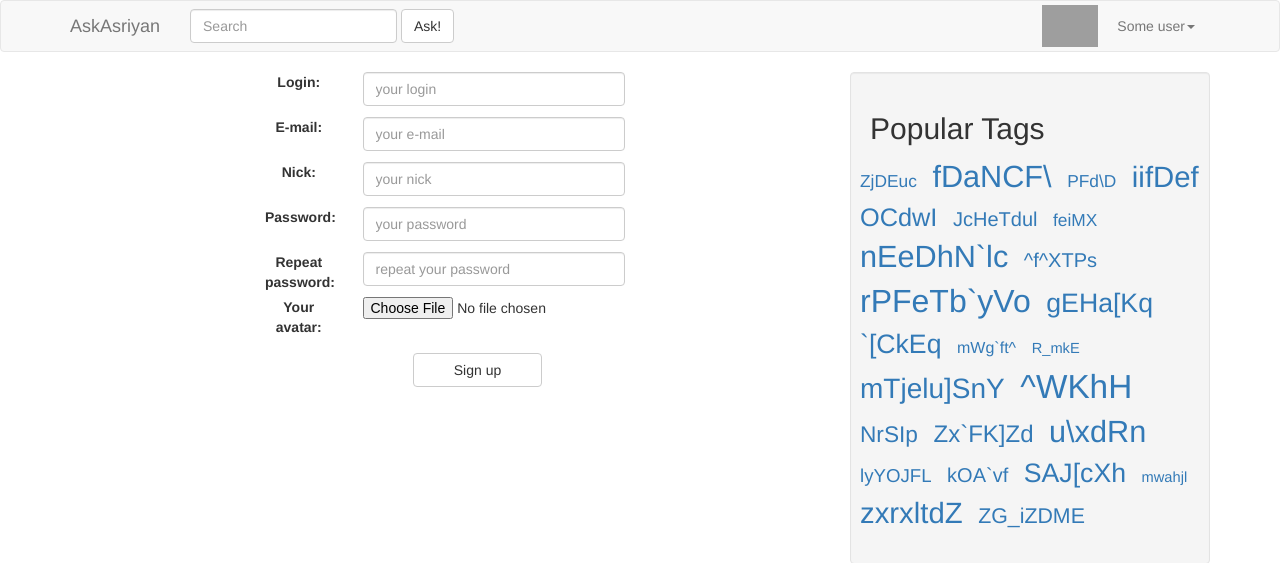
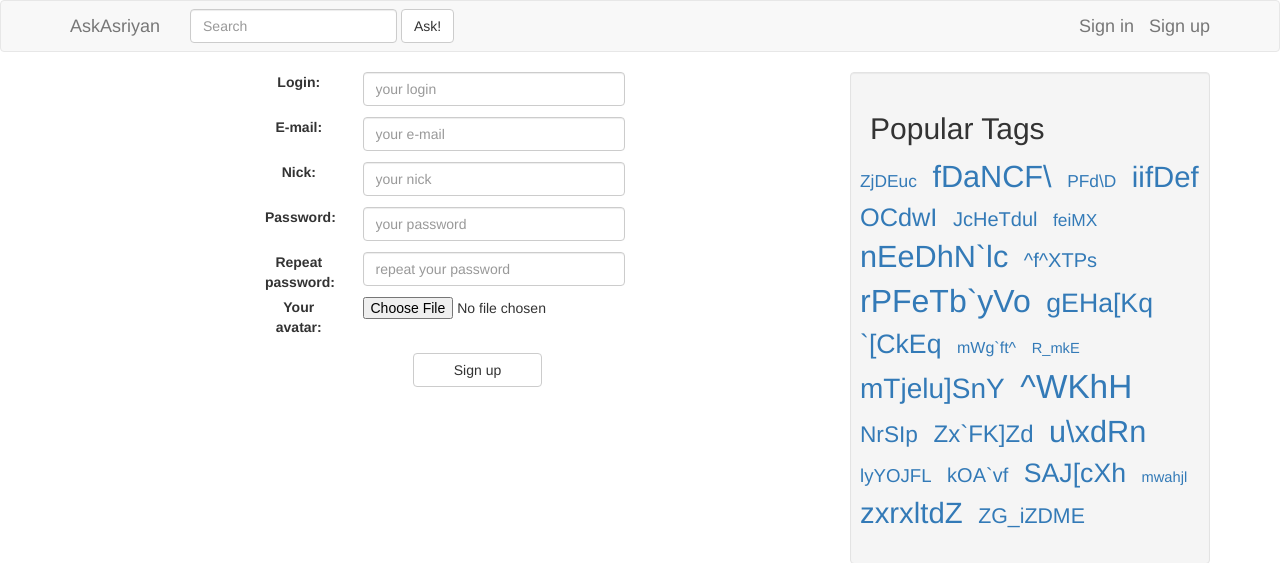
Before and after one commit to ed-asriyan/AskAsriyan, a Django app: page /sign_up/ in a window 1280 px wide. Shown: the top 563 px of the page. Run offline with Django 3.2, Linux system fonts and the light colour scheme; some libraries are stand-ins or nearby versions; grey boxes are pictures that could not be loaded.

Commit message:
Improve base page header by adding user info

```diff
--- a/AskAsriyan/views.py
+++ b/AskAsriyan/views.py
@@ -1,5 +1,6 @@
 from django.http.response import HttpResponse
 from django.shortcuts import render_to_response
+from django.contrib import auth
 import random
 
 
@@ -14,7 +15,7 @@ def base_decorator(func):
                               range(0, random.randint(5, 10))]), random.randint(10, 25)) for i in
                 range(random.randint(15, 35))]
 
-        return func(request, kwargs, tags=tags)
+        return func(request, kwargs, tags=tags, user=auth.get_user(request))
 
     return decorator
 
--- a/templates/base.html
+++ b/templates/base.html
@@ -1,5 +1,5 @@
 <!DOCTYPE html>
-<html lang="en">
+<html lang="en" xmlns="http://www.w3.org/1999/html">
 {% load static %}
 
 <head>
@@ -39,9 +39,11 @@
                 <button type="submit" class="btn btn-default">Ask!</button>
             </form>
             <div class="nav navbar-nav navbar-right">
-                <img src="img/dafault_user_avatar.png" style="padding:4px;height:50px;float:left;"></img>
+                {% if user.is_authenticated %}
+                    <img src="img/dafault_user_avatar.png" style="padding:4px;height:50px;float:left;"/>
                     <li class="dropdown">
-                    <a href="#" class="dropdown-toggle" data-toggle="dropdown">Some user<span class="caret"></span></a>
+                        <a href="#" class="dropdown-toggle" data-toggle="dropdown">{{ user.username }}<span
+                                class="caret"></span></a>
                         <ul class="dropdown-menu">
                             <li><a href="#">My profile</a></li>
                             <li role="separator" class="divider"></li>
@@ -50,11 +52,21 @@
                             <li><a href="#">Help</a></li>
                             <li role="separator" class="divider"></li>
                             <li><a href="#">Log out</a></li>
+                            {% if user.is_superuser %}
+                                <li role="separator" class="divider"></li>
+                                <li><a href="/admin">Admin panel</a></li>
+                            {% endif %}
                         </ul>
                     </li>
+                {% else %}
+                    <div class="row vdivide" align="right">
+                        <a class="navbar-link navbar-brand" href="/sign_in/">Sign in</a>
+                        <a class="navbar-link navbar-brand" href="/sign_up/">Sign up</a>
+                    </div>
+                {% endif %}
             </div>
         </div>
-    </div><!--/.nav-collapse -->
+    </div>
 </nav>
 
 <div class="container">
```
Lines whose indentation alone changed are shown as unchanged.
